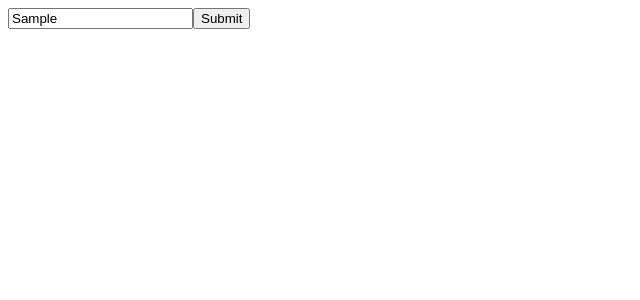
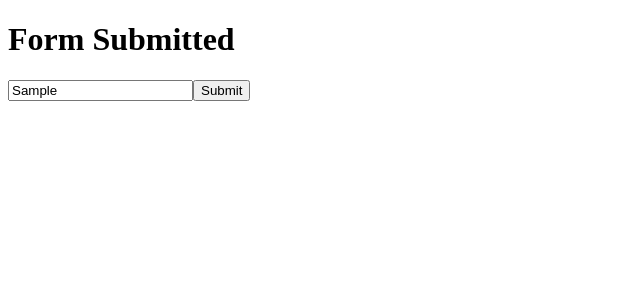
Before and after one commit to Cpaczek/cypress-test-demo, a Nuxt app: page /test in a window 1280 px wide. Both pictures are taken after typing "Sample" into the empty fields and a click on the button "Submit". Shown: the top 300 px of the page, without its empty margins (0-640 px from the left). Built offline with nearby package versions, Linux system fonts and the light colour scheme.

Commit message:
break test again

```diff
--- a/pages/test.vue
+++ b/pages/test.vue
@@ -1,13 +1,18 @@
 <template>
-    <!-- Createing a test form with a promise to test cypress -->
+    <div>
+    <h1 v-if="submit">Form Submitted</h1>
     <form @submit.prevent="submitForm">
         <input type="text" v-model="name" />
         <button type="submit">Submit</button>
     </form>
+</div>
 
 </template>
 <script setup>
 
+import { ref } from 'vue'
+
+const submit = ref(false)
 // submitForm function with a fake promise
 const submitForm = async () => {
 
@@ -15,9 +20,11 @@ const submitForm = async () => {
         setTimeout(() => {
             resolve()
         }, 1000)
+
     })
-    //alert
-    alert('Form submitted break')
+    submit.value = true
+
+
 }
 
 </script>
```
Also changed, not shown: 1 other file (tests, documents, lock files or other folders).
